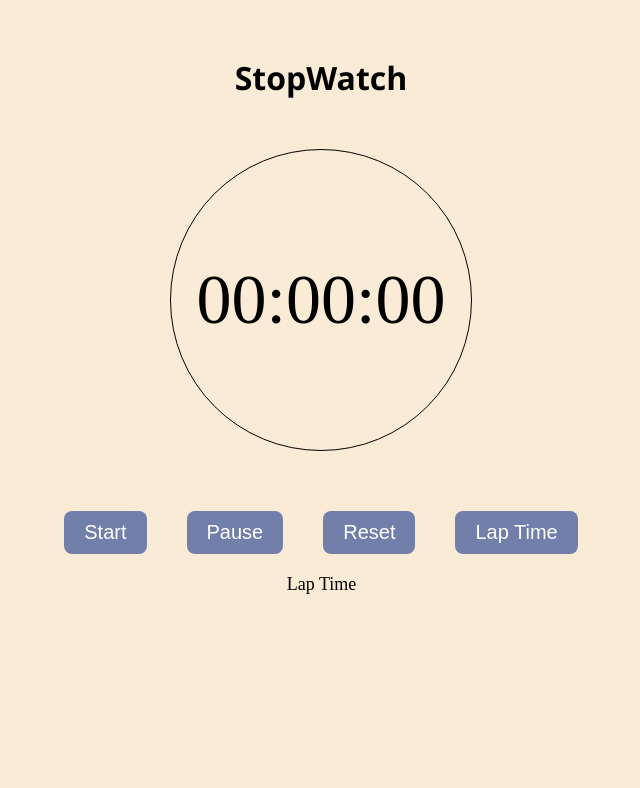
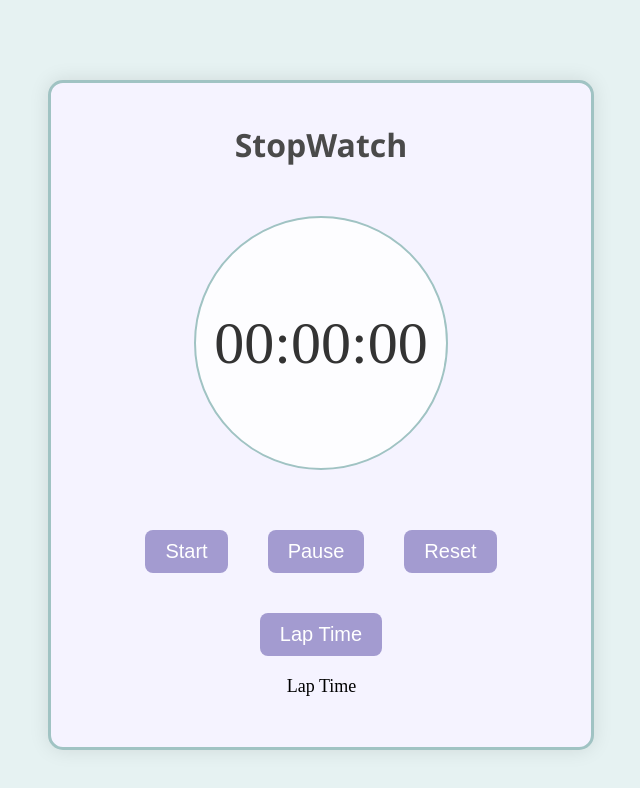
Before and after one commit to shruthi495/SCT_WD_2, a plain HTML site: page index.html in a window 1280 px wide. Shown: the whole page, without its empty margins (319-959 px from the left). Drawn offline with Linux system fonts and the light colour scheme.

Commit message:
Update style.css

```diff
--- a/style.css
+++ b/style.css
@@ -1,46 +1,63 @@
-*{
+* {
     margin: 0;
     padding: 0;
 }
-body{
+
+body {
     display: flex;
     justify-content: center;
     align-items: center;
-    height: 70vh;
-    background-color: antiquewhite;
+    height: 100vh;
+    background-color: #E6F2F2;
+    overflow-x: hidden;
 }
-.container{
-    margin-top: 100px;
+
+.container {
+    margin-top: 30px;
     text-align: center;
+    background-color: #F5F3FF;
+    border: 3px solid #A0C3C3;
+    border-radius: 15px;
+    padding: 40px 20px;
+    box-shadow: 0 0 20px rgba(0, 0, 0, 0.1);
+    width: 90%;
+    max-width: 500px;
 }
-h1{
-    font-family:'Segoe UI', Tahoma, Geneva, Verdana, sans-serif;
+
+h1 {
+    font-family: 'Segoe UI', Tahoma, Geneva, Verdana, sans-serif;
+    color: #4a4a4a;
 }
-#display{
-    height:300px;
-    width:300px;
-    margin-top: 100px;
-    font-size: 70px;
+
+#display {
+    height: 250px;
+    width: 250px;
+    margin: 50px auto;
+    font-size: 60px;
     text-align: center;
-    border: 1px solid black;
+    border: 2px solid #A0C3C3;
     border-radius: 50%;
     display: flex;
     justify-content: center;
     align-items: center;
-    margin:50px auto;
+    background-color: #FDFDFF;
+    color: #333333;
 }
-.btns{
+
+.btns {
     display: flex;
     justify-content: center;
-    gap:30px;
+    gap: 20px;
+    flex-wrap: wrap;
 }
+
 .btns button,
 #strt {
-    padding:10px 20px;
+    padding: 10px 20px;
     margin: 10px;
     border: none;
     border-radius: 8px;
-    background-color: #717faa;   /* green button */
+    background-color: #A39BD0;
     color: white;
     font-size: 20px;
     cursor: pointer;
@@ -49,15 +66,27 @@ h1{
 
 .btns button:hover,
 #strt:hover {
-    background-color: #45a049;
+    background-color: #8E84C6;
     transform: scale(1.05);
 }
 
-.btns {
-    display: flex;
-    justify-content: center;
-    gap: 20px;
-    flex-wrap: wrap; /* ensures it wraps on smaller screens */
+.lapbox {
+    margin-top: 20px;
+    padding: 10px;
+    background-color: #EEF7F6;
+    border: 2px solid #A0C3C3;
+    border-radius: 10px;
+    width: 90%;
+    max-width: 300px;
+    margin-left: auto;
+    margin-right: auto;
+    max-height: 70px;
+    overflow-y: auto;
+    box-shadow: 0 0 10px rgba(0, 0, 0, 0.05);
+}
+.lapbox p{
+
+    font-weight:bolder;
 }
 
 #laps {
@@ -69,4 +98,6 @@ h1{
 #laps li {
     margin-bottom: 4px;
     font-size: 20px;
+    border-left: 2px solid #B7A6DD;
+    color: #444;
 }
```
